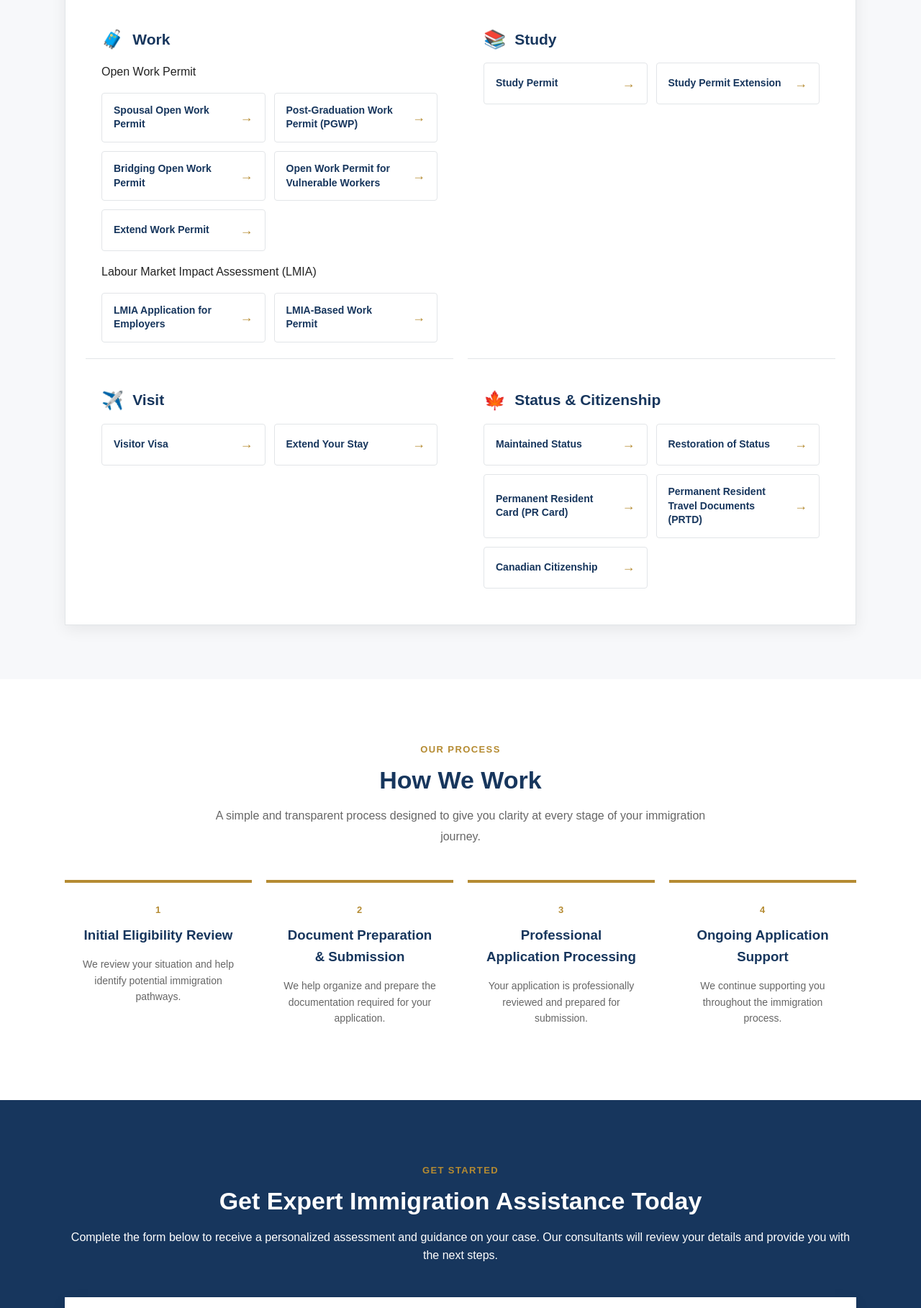
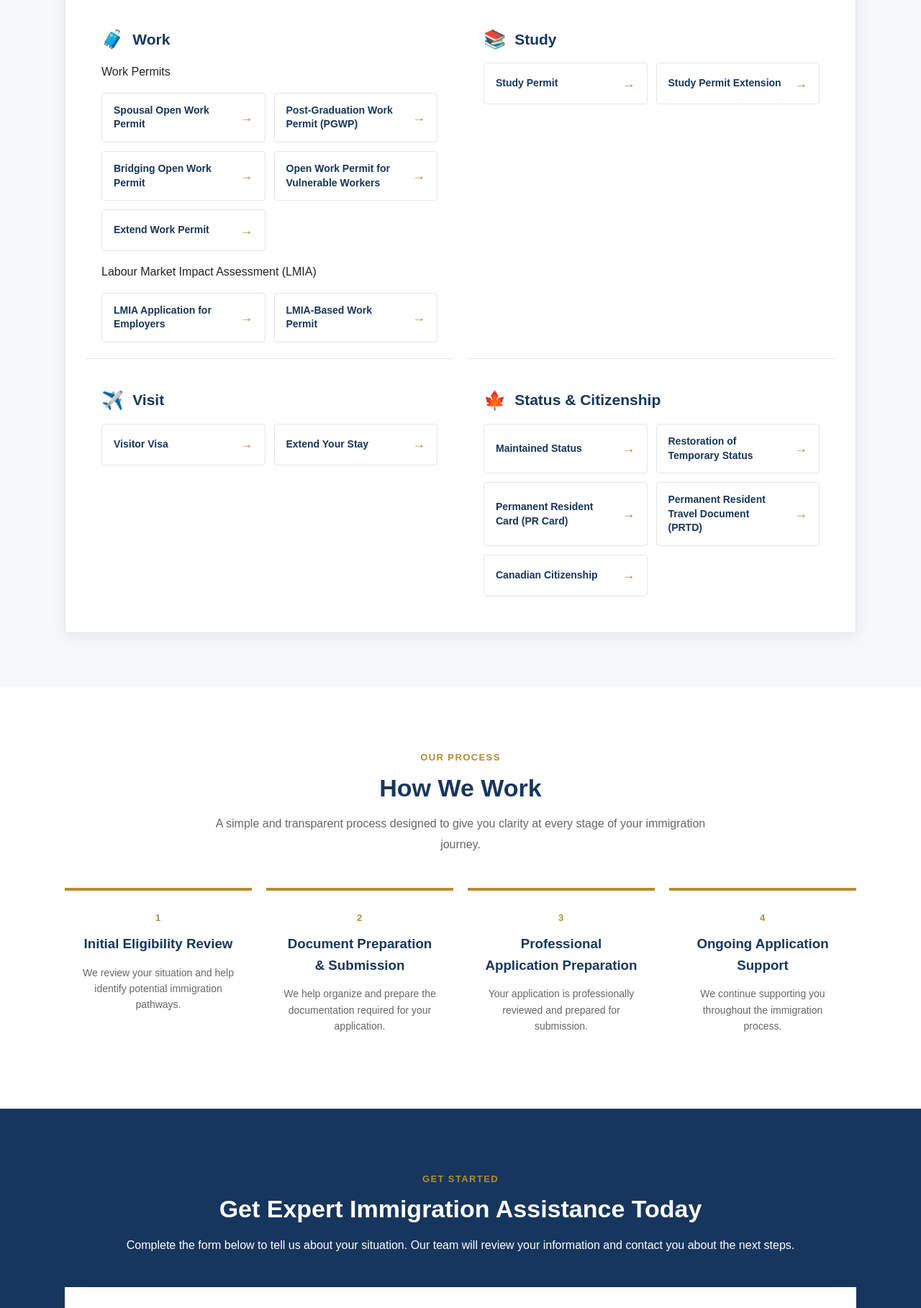
Before and after one commit to biztechsolutionsco/AddPlusImmigration, a website: page index.html in a window 1280 px wide. Shown: the part 1473-3291 px from the top of the page at 72% size. Drawn offline with Linux system fonts and the light colour scheme.

Commit message:
Edited some grammar

```diff
--- a/_includes/header.html
+++ b/_includes/header.html
@@ -184,7 +184,7 @@
                             data-nav-page="work/work-permit.html"
                             class="submenu-trigger"
                         >
-                            Open Work Permit
+                            Work Permits
                             <span class="submenu-arrow">›</span>
                         </a>
                         <div class="submenu-menu">
@@ -329,7 +329,7 @@
                         data-root-href="status/restoration.html"
                         data-nav-page="status/restoration.html"
                     >
-                        Restoration of Status
+                        Restoration of Temporary Status
                     </a>
                     <a
                         data-root-href="status/pr-card.html"
--- a/index.html
+++ b/index.html
@@ -360,7 +360,7 @@
                         </h3>
                     </div>
                     <p>
-                        Open Work Permit
+                        Work Permits
                     </p>
                     <div class="all-services-links">
                         <a href="work/open/spousal-open-work-permit.html">
@@ -462,13 +462,13 @@
                             Maintained Status
                         </a>
                         <a href="status/restoration.html">
-                            Restoration of Status
+                            Restoration of Temporary Status
                         </a>
                         <a href="status/pr-card.html">
                             Permanent Resident Card (PR Card)
                         </a>
                         <a href="status/prtd.html">
-                            Permanent Resident Travel Documents (PRTD)
+                            Permanent Resident Travel Document (PRTD)
                         </a>
                         <a href="status/citizenship.html">
                             Canadian Citizenship
@@ -511,8 +511,8 @@
                         </h3>
 
                         <p>
-                            Explore pathways to Canadian permanent
-                            residence and citizenship.
+                            Explore pathways to Canadian permanent residence
+                            through federal and provincial immigration programs.
                         </p>
                     </div>
                 </div>
@@ -676,7 +676,7 @@
                 </div>
 
                 <div class="service-category-content">
-                    <!-- Open Work Permits-->
+                    <!-- Work Permits-->
                     <div class="service-category-links">
                         <a href="work/open/spousal-open-work-permit.html">
                             <span>Spousal Open Work Permit</span>
@@ -844,9 +844,8 @@
                             Status &amp; Citizenship
                         </h3>
                         <p>
-                            Learn about maintained status and
-                            restoration after temporary resident
-                            status has been lost.
+                            Learn about maintaining or restoring temporary status,
+                            permanent resident documents, and Canadian citizenship.
                         </p>
                     </div>
                 </div>
@@ -865,7 +864,7 @@
                         <span>→</span>
                     </a>
                     <a href="status/prtd.html">
-                        <span>Permanent Resident Travel Documents (PRTD)</span>
+                        <span>Permanent Resident Travel Document (PRTD)</span>
                         <span>→</span>
                     </a>
                     <a href="status/citizenship.html">
@@ -931,7 +930,7 @@
                     3
                 </div>
                 <h3>
-                    Professional Application Processing
+                    Professional Application Preparation
                 </h3>
                 <p>
                     Your application is professionally reviewed
@@ -976,9 +975,8 @@
                 Get Expert Immigration Assistance Today
             </h2>
             <p class="contact-intro">
-                Complete the form below to receive a personalized
-                assessment and guidance on your case. Our consultants
-                will review your details and provide you with the next steps.
+                Complete the form below to tell us about your situation.
+                Our team will review your information and contact you about the next steps.
             </p>
         </div>
 
```
Also changed, not shown: immigrate/pr.html (+2 -2 lines), status/restoration.html (+1 -1 lines).
